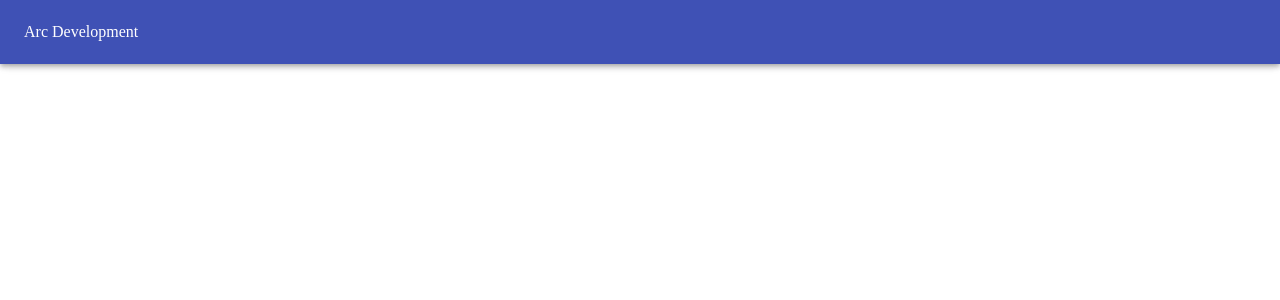
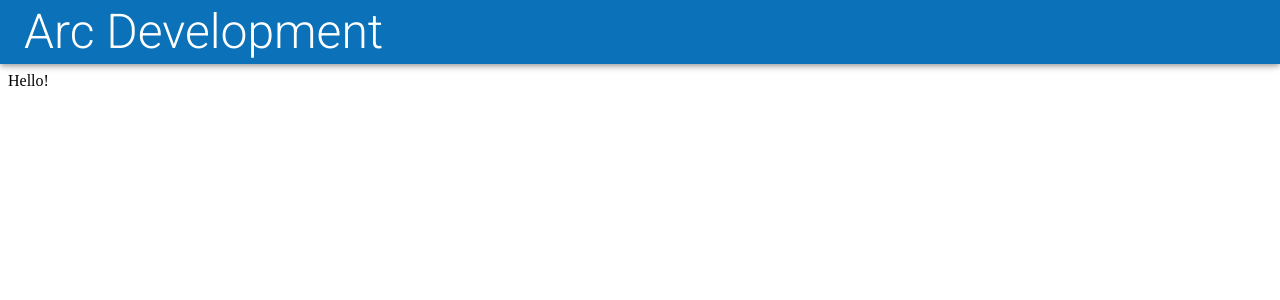
Before and after one commit to CodyJReed/udemy-material-ui, a React (Create React App) app: page / in a window 1280 px wide. Shown: the top 300 px of the page. Built offline with nearby package versions, Linux system fonts and the light colour scheme.

Commit message:
Created Theme.js for customStyling, and useStyles/makeStyles to fine-tune specific components

```diff
--- a/src/components/App.js
+++ b/src/components/App.js
@@ -1,12 +1,15 @@
 import React from "react";
+import { ThemeProvider } from "@material-ui/styles";
+
 import Header from "./ui/Header";
+import theme from "./ui/Theme";
 
 function App() {
   return (
-    <div className="App">
+    <ThemeProvider theme={theme}>
       <Header />
       Hello!
-    </div>
+    </ThemeProvider>
   );
 }
 
--- a/src/components/ui/Header.js
+++ b/src/components/ui/Header.js
@@ -1,5 +1,12 @@
 import React from "react";
-import { AppBar, Toolbar, useScrollTrigger, Slide } from "@material-ui/core";
+import {
+  AppBar,
+  Toolbar,
+  useScrollTrigger,
+  Slide,
+  Typography,
+} from "@material-ui/core";
+import { makeStyles } from "@material-ui/styles";
 
 function HideOnScroll(props) {
   const { children } = props;
@@ -13,12 +20,24 @@
   );
 }
 
+const useStyles = makeStyles((theme) => ({
+  toolbarMargin: {
+    ...theme.mixins.toolbar,
+  },
+}));
+
 export default function Header(props) {
+  const classes = useStyles();
   return (
-    <HideOnScroll>
-      <AppBar position="fixed">
-        <Toolbar>Arc Development</Toolbar>
-      </AppBar>
-    </HideOnScroll>
+    <React.Fragment>
+      <HideOnScroll>
+        <AppBar position="fixed">
+          <Toolbar>
+            <Typography variant="h3">Arc Development</Typography>
+          </Toolbar>
+        </AppBar>
+      </HideOnScroll>
+      <div className={classes.toolbarMargin} />
+    </React.Fragment>
   );
 }
--- /dev/null
+++ b/src/components/ui/Theme.js
@@ -0,0 +1,24 @@
+import { createMuiTheme } from "@material-ui/core/styles";
+
+const arcBlue = "#0b72b9";
+const arcOrange = "#ffba60";
+
+export default createMuiTheme({
+  palette: {
+    common: {
+      blue: `${arcBlue}`,
+      orange: `${arcOrange}`,
+    },
+    primary: {
+      main: `${arcBlue}`,
+    },
+    secondary: {
+      main: `${arcOrange}`,
+    },
+  },
+  typography: {
+    h3: {
+      fontWeight: 300,
+    },
+  },
+});
```
